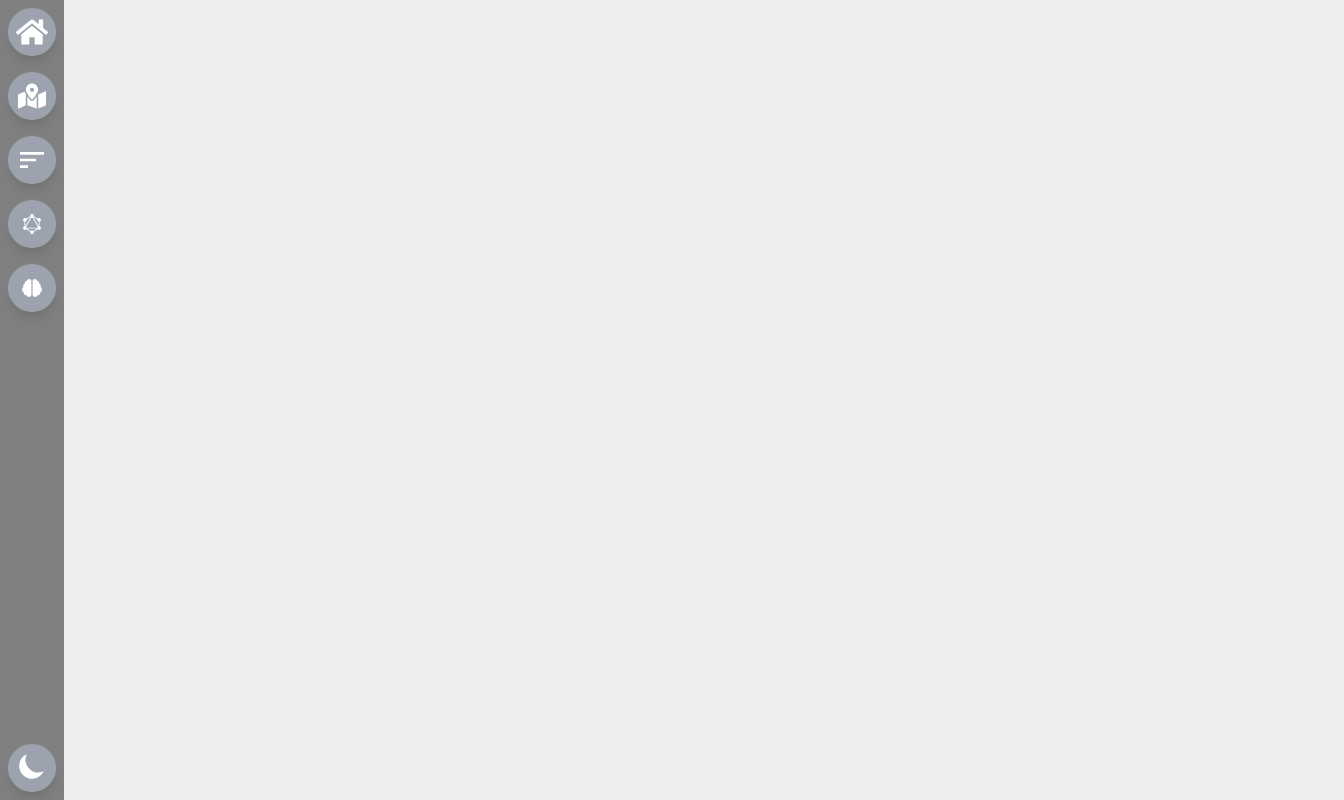
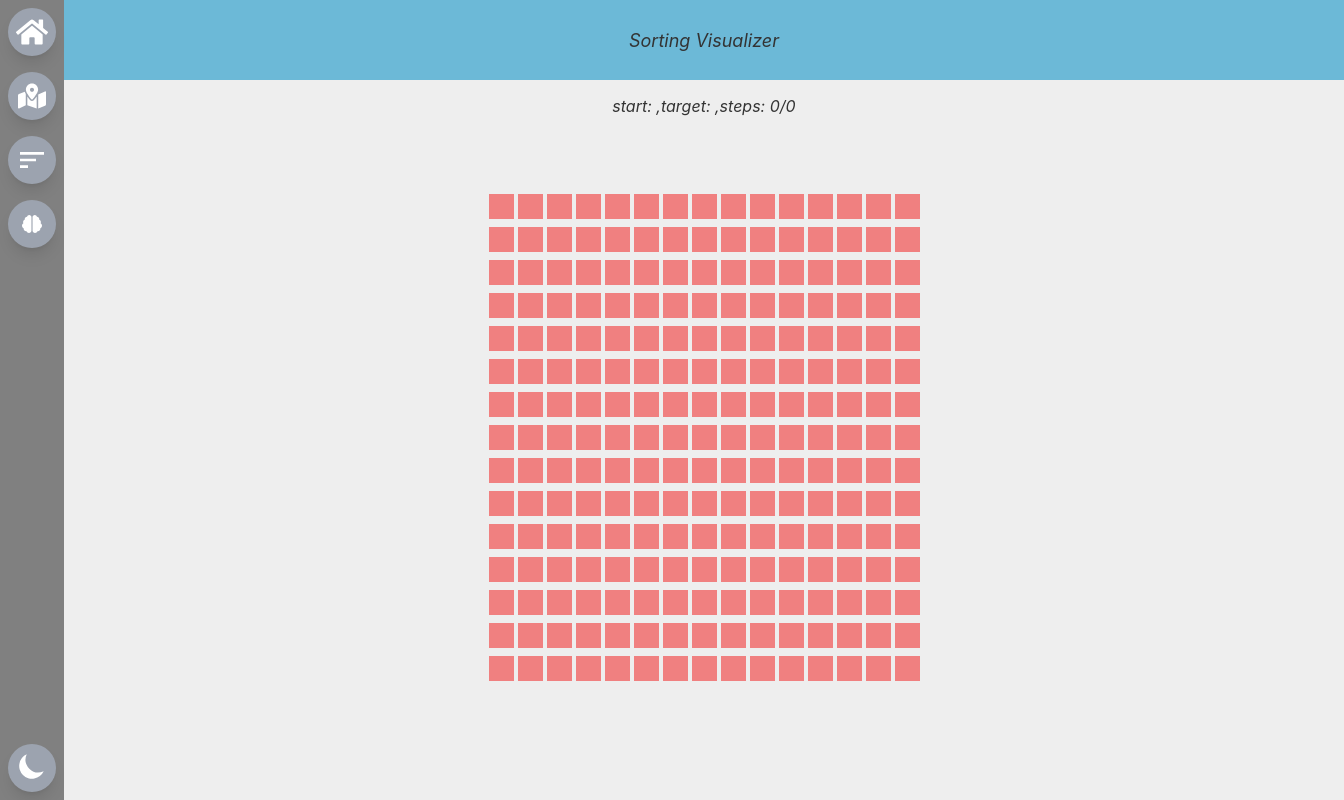
Before and after one commit to PaleWind/algo-visualizer, a React (Create React App) app: page /Pathing2 in a window 1280 px wide. Shown: the whole page, 1344 px wide, since content can reach past the window. Built offline with nearby package versions, Linux system fonts and the light colour scheme.

Commit message:
rewriting the pathing page to be not so awful

```diff
--- a/src/App.js
+++ b/src/App.js
@@ -2,6 +2,7 @@ import Sidebar from "./pages/Sidebar";
 import Home from "./pages/Home";
 import Sort from "./pages/Sort";
 import Pathing from "./pages/Pathing";
+import Pathing2 from "./pages/Pathing2";
 import GraphQL from "./pages/GraphQL";
 import SelfDriving from "./pages/SelfDriving";
 import { Route, Routes } from "react-router-dom";
@@ -15,6 +16,7 @@ function App() {
         <Route path="/Home" element={<Home />} />
         <Route path="/sort" element={<Sort />} />
         <Route path="/Pathing" element={<Pathing />} />
+        <Route path="/Pathing2" element={<Pathing2 />} />
         <Route path="/GraphQL" element={<GraphQL />} />
         <Route path="/SelfDriving" element={<SelfDriving />} />
       </Routes>
--- a/src/Styles/pathing.css
+++ b/src/Styles/pathing.css
@@ -23,7 +23,7 @@
 }
 
 .graph-node {
-  background-color: #f87171;
+  /* background-color: #f87171; */
   width: 25px;
   height: 25px;
   display: inline-block;
--- a/src/pages/GraphQL.js
+++ b/src/pages/GraphQL.js
@@ -1,7 +1,27 @@
-import React from "react";
+import React, { useEffect, useState, useRef } from "react";
 
 const GraphQL = () => {
-  return <div>GraphQL</div>;
+  const [var1, setVar1] = useState(0);
+  const [var2, setVar2] = useState(0);
+  const [var3, setVar3] = useState(0);
+
+  const renderCount = useRef(0);
+
+  useEffect(() => {
+    renderCount.current += 1;
+  });
+
+  function handleClick() {
+    setVar3((prev) => prev + 1);
+  }
+  return (
+    <div style={{ marginLeft: "4rem" }}>
+      <i>render count: {renderCount.current}</i>
+      <button onClick={() => setVar1(var1 + 1)}>var1</button>
+      <button onClick={() => setVar2(() => var2 + 1)}>var2</button>
+      <button onClick={() => handleClick()}>var3 {var3}</button>
+    </div>
+  );
 };
 
 export default GraphQL;
--- /dev/null
+++ b/src/pages/Pathing2.js
@@ -0,0 +1,135 @@
+import React, { useEffect, useState, useRef } from "react";
+
+const Pathing2 = () => {
+  const rows = 15;
+  const cols = 15;
+  const [startNode, setStartNode] = useState([]);
+  const [targetNode, setTargetNode] = useState([]);
+  const [currentStep, setCurrentStep] = useState(0);
+  const [trace, setTrace] = useState(() => [generateGraph()]);
+  let searchGraph = [];
+  let tempTrace = [];
+  let targetFound = false;
+
+  function generateGraph(start = [], target = []) {
+    let newGraph = [];
+    for (let i = 0; i < rows; i++) {
+      let row = [];
+      for (let j = 0; j < cols; j++) {
+        if (start.length > 0 && start[0] === i && start[1] === j) {
+          row.push([3]);
+        } else if (target.length > 0 && target[0] === i && target[1] === j) {
+          row.push([2]);
+        } else {
+          row.push([0]);
+        }
+      }
+      newGraph.push(row);
+    }
+    return newGraph;
+  }
+
+  function setNode(row, col) {
+    if (
+      startNode.length === 0 ||
+      (startNode.length > 0 && targetNode.length > 0)
+    ) {
+      setStartNode([row, col]);
+      setTargetNode([]);
+      setTrace([generateGraph([row, col], [])]);
+    } else if (
+      targetNode.length === 0 &&
+      startNode.length > 0
+      // startNode[0] !== row &&
+      // startNode[1] !== col
+    ) {
+      setTargetNode([row, col]);
+      searchGraph = generateGraph([startNode[0], startNode[1]], [row, col]);
+      tempTrace = [];
+      tempTrace.push(searchGraph);
+      //setTrace([generateGraph([startNode[0], startNode[1]], [row, col])]);
+      dfs(startNode);
+
+      setTrace(tempTrace);
+    }
+  }
+
+  function findPath() {}
+
+  function dfs(node) {
+    const { i, j } = node;
+    //base cases
+    if (
+      !node ||
+      node[0] < 0 ||
+      node[1] < 0 ||
+      node[0] >= rows ||
+      node[1] >= cols ||
+      searchGraph[node[0]][node[1]][0] === 1 ||
+      targetFound
+    ) {
+      return;
+    }
+    console.log(searchGraph[node[0]][node[1]]);
+    if (searchGraph[node[0]][node[1]][0] === 2) {
+      targetFound = true;
+      return;
+    }
+
+    if (searchGraph[node[0]][node[1]][0] === 0) {
+      searchGraph[node[0]][node[1]][0] = 1;
+      tempTrace.push(searchGraph);
+    }
+
+    // //traverse
+    dfs([node[0] - 1, node[1]]);
+    dfs([node[0] + 1, node[1]]);
+    dfs([node[0], node[1] - 1]);
+    dfs([node[0], node[1] + 1]);
+  }
+
+  let steps = trace.length - 1;
+  let graph = trace[currentStep];
+  return (
+    <div className="grid-container">
+      <div className="title-container">
+        <i id="title">Sorting Visualizer</i>
+      </div>
+      <div className="controls-container">
+        <i>
+          start: {startNode[0]}, {startNode[1]}
+          {""}
+        </i>
+        <i>
+          target: {targetNode[0]}, {targetNode[1]}
+          {"  "}
+        </i>
+        <i>
+          steps: {currentStep}/{steps}
+        </i>
+      </div>
+      <div className="pathing-container">
+        <div className="path-graph">
+          {graph &&
+            graph.map((row, rowi) => {
+              return (
+                <div key={rowi}>
+                  {row.map((col, coli) => {
+                    return (
+                      <div
+                        onClick={() => setNode(rowi, coli)}
+                        className={"graph-node node-val-" + col}
+                        key={coli}
+                      ></div>
+                    );
+                  })}
+                </div>
+              );
+            })}
+        </div>
+      </div>
+    </div>
+  );
+};
+
+export default Pathing2;
--- a/src/pages/Sidebar.js
+++ b/src/pages/Sidebar.js
@@ -24,11 +24,11 @@ const Sidebar = () => {
         text="Sort"
       />
 
-      <SideBarIcon
+      {/* <SideBarIcon
         icon={<SiGraphql size="20" />}
         link="/GraphQL"
         text="GraphQL"
-      />
+      /> */}
       <SideBarIcon icon={<FaBrain size="20" />} link="/SelfDriving" text="AI" />
       <DarkMode />
     </div>
```
Also changed, not shown: src/pages/Node.js (added).
